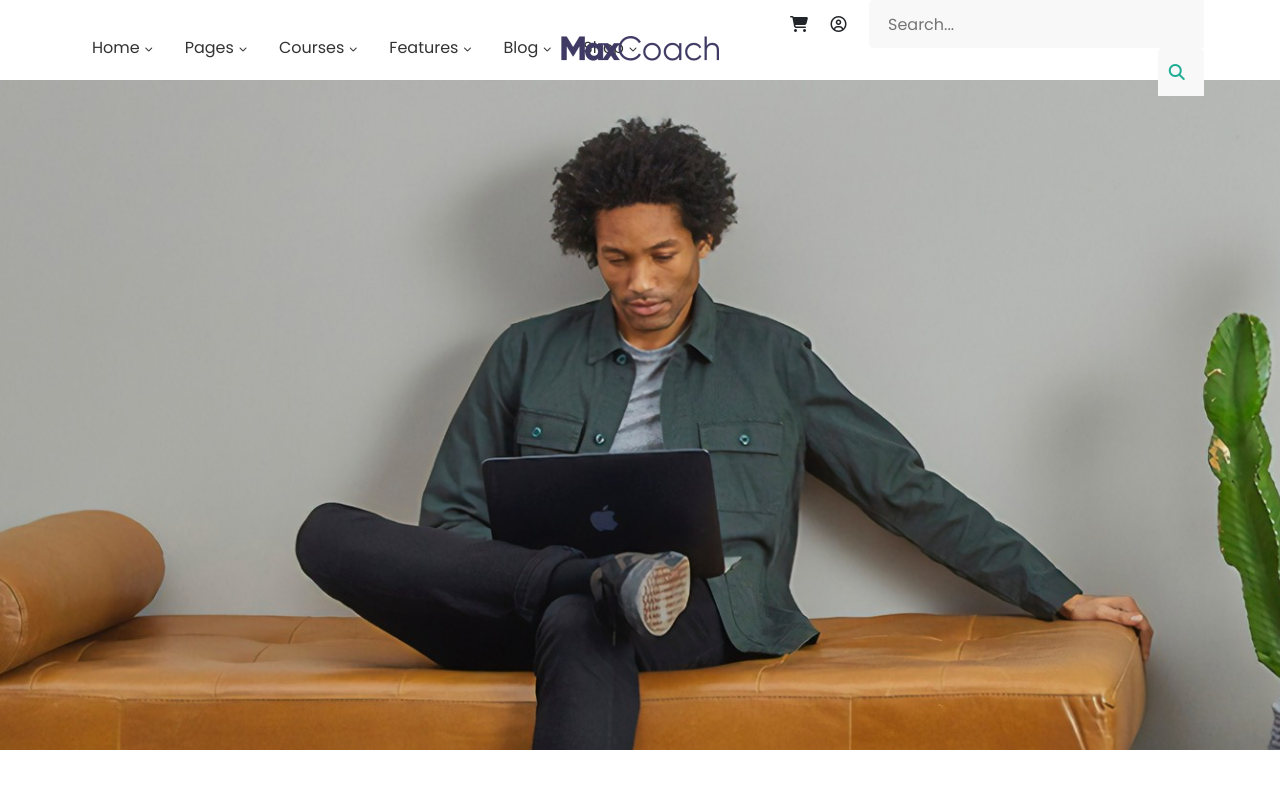
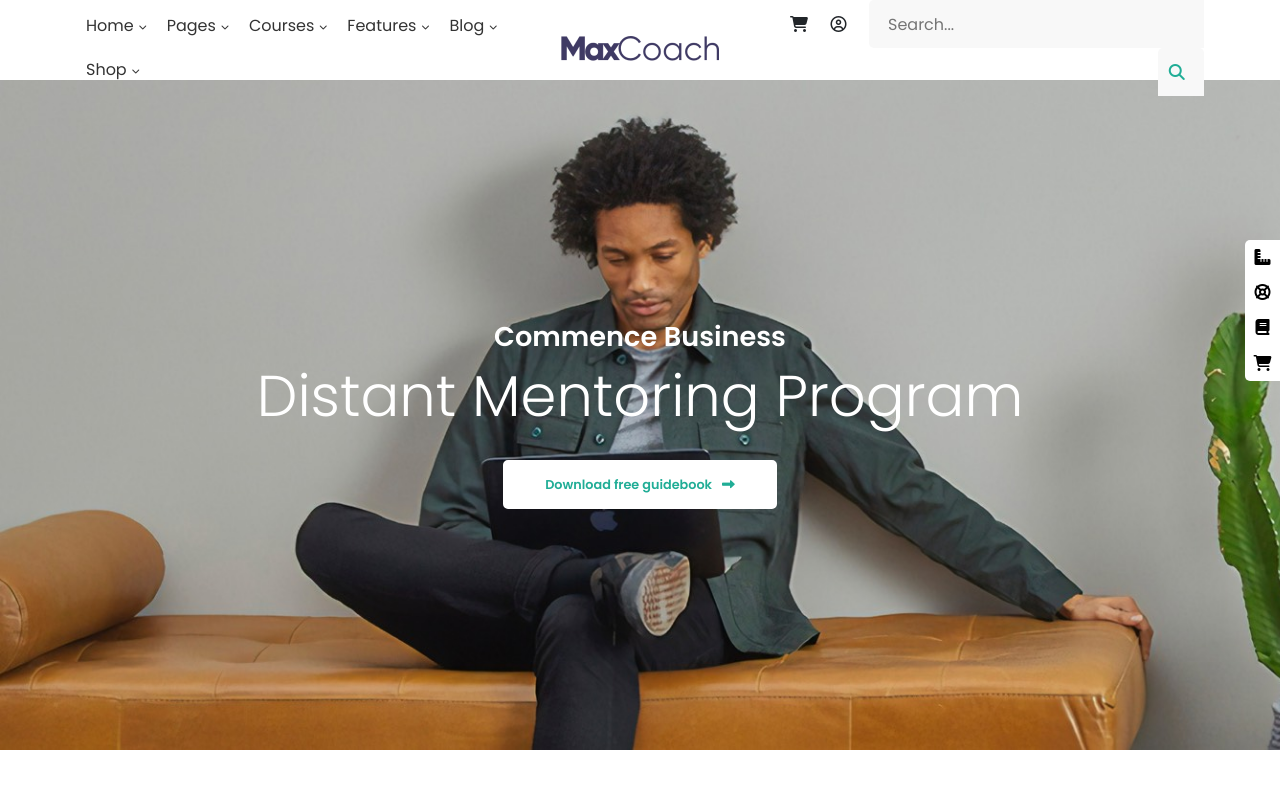
Before and after one commit to mlietti1/proj-html-vuejs, a Vue app: page / in a window 1280 px wide. Shown: the top 788 px of the page. Built offline with nearby package versions, Linux system fonts and the light colour scheme.

Commit message:
jumbotron and header actions

```diff
--- a/src/App.vue
+++ b/src/App.vue
@@ -1,19 +1,20 @@
 <script>
 
 import AppHeader from './components/AppHeader.vue';
-import AppJumbo from './components/AppJumbo.vue';
+import AppMain from './components/AppMain.vue';
 export default {
   name: 'App',
   components: {
     AppHeader,
-    AppJumbo
+    AppMain
   }
 }
 </script>
 
 <template>
   <AppHeader />
-  <AppJumbo />
+
+  <AppMain />
 </template>
 
 <style lang="scss">
--- /dev/null
+++ b/src/assets/styles/partials/_mixin.scss
@@ -0,0 +1,26 @@
+@mixin spaceBetween {
+  display: flex;
+  justify-content: space-between;
+}
+
+@mixin flexCol {
+  display: flex;
+  flex-direction: column;
+}
+
+@mixin centerFlex($type: 'both') {
+  display: flex;
+
+  @if $type =='vertical' {
+    align-items: center;
+  }
+
+  @else if $type =='horizontal' {
+    justify-content: center;
+  }
+
+  @else if $type =='both' {
+    align-items: center;
+    justify-content: center;
+  }
+}
--- a/src/components/AppHeader.vue
+++ b/src/components/AppHeader.vue
@@ -13,10 +13,18 @@ export default {
 <template>
   <header>
     <div class="mc-container row align-items-center d-flex">
-      <nav class="col-5 me-auto">
-        <ul class="nav flex-nowrap">
-          <li v-for="(link, index) in links" :key="index" class="nav-item">
-            <a class="nav-link" aria-current="page" href="#">{{link.text}}</a>
+      <nav class="col-5">
+        <ul class="nav">
+          <li @mouseleave="link.active = false" @click="link.active = true" v-for="(link, index) in links" :key="index" class="nav-item position-relative">
+            <a class="nav-link" :class="{'active-link': link.active}" aria-current="page" href="#">{{link.text}}</a>
+            <div v-show="link.active" class="toggle-menu position-absolute">
+              <ul class="p-0">
+                <li>Action</li>
+                <li>Action</li>
+                <li>Action</li>
+                <li>Action</li>
+              </ul>
+            </div>
           </li>
         </ul>
       </nav>
@@ -47,6 +55,7 @@ header {
           a{
             color: $primary-font-color;
             white-space: nowrap;
+            padding: 10px;
             &::after{
               font-family: "Font Awesome 5 Free";
               content: '\f078';
@@ -60,6 +69,28 @@ header {
               font-size: 0.5rem;
               vertical-align: middle;
               line-height: 1rem;
+            }
+            &:hover{
+              color: $green;
+            }
+          }
+          a.active-link {
+            color: $green;
+          }
+          .toggle-menu {
+            right: 0;
+            ul{
+              list-style: none;
+              background-color: white;
+              border: 2px solid lightgray;
+              border-radius: 5px;
+              li{
+                padding: 6px 12px;
+                cursor: pointer;
+                &:hover{
+                  background-color: lightgray;
+                }
+              }
             }
           }
         }
--- a/src/components/AppJumbo.vue
+++ b/src/components/AppJumbo.vue
@@ -5,17 +5,113 @@
 </script>
 
 <template>
-  <div class="jumbotron">
-
+  <div class="jumbotron d-flex ">
+    <div>
+      <h3>Commence Business</h3>
+      <h1>Distant Mentoring Program</h1>
+      <a class="button" href="#">Download free guidebook<i class="fa-solid fa-right-long"></i></a>
+    </div>
+    <div class="fixed-menu">
+      <nav>
+        <ul class="d-flex">
+          <li>
+            <a href="#"><i class="fa-solid fa-ruler-combined"></i></a>
+          </li>
+          <li>
+            <a href="#"><i class="fa-solid fa-life-ring"></i></a>
+          </li>
+          <li>
+            <a href="#"><i class="fa-solid fa-book"></i></a>
+          </li>
+          <li>
+            <a href="#"><i class="fa-solid fa-cart-shopping"></i></a>
+          </li>
+        </ul>
+      </nav>
+    </div>
   </div>
 </template>
 
 <style lang="scss" scoped>
 @use '../assets/styles/partials/vars' as *;
+@use '../assets/styles/partials/mixin'as *;
 .jumbotron{
+  @include centerFlex('both');
+  text-align: center;
   height: 670px;
   background-image: url('../assets/images/home-3-hero-bg.jpg');
   background-size: cover;
+  color: white;
+  h3{
+    font-size: 1.7rem;
+    font-weight: 600;
+  }
+  h1{
+    font-size: 3.6rem;
+    font-weight: 300;
+  }
+  a.button {
+    text-decoration: none;
+    color: $green;
+    background-color: white;
+    padding: 0.8rem 2.5rem;
+    border: 2px solid white;
+    font-size: 0.8rem;
+    font-weight: 600;
+    margin-top: 1.3rem;
+    display: inline-block;
+    border-radius: 5px;
+    cursor: pointer;
+    &:hover {
+      color: white;
+      background-color: $green;
+      border-color: $green;
+    }
+    &:active {
+      border-left: 2px solid darken($green, $amount: 20%);
+      border-top: 2px solid darken($green, $amount: 20%);
+      border-bottom: 2px solid lighten($green, $amount: 20%);
+      border-right: 2px solid lighten($green, $amount: 20%);
+    }
+    i{
+      margin-left: 10px;
+    }
+  }
+  .fixed-menu {
+    position: fixed;
+    top: 30vh;
+    right: 0;
+    nav {
+      ul{
+        @include flexCol;
+        list-style: none;
+        li{
+          a{
+            background-color: white;
+            color: black;
+            display: inline-block;
+            line-height: 2.2rem;
+            width: 2.2rem;
+            height: 2.2rem;
+            text-align: center;
+            &:hover {
+              color: white;
+              background-color: black;
+            }
+            &:active{
+              filter: invert(1);
+            }
+          }
+          &:first-child a {
+            border-top-left-radius: 5px;
+          }
+          &:last-child a{
+            border-bottom-left-radius: 5px;
+          }
+        }
+      }
+    }
+  }
 }
 
 </style>
--- /dev/null
+++ b/src/components/AppMain.vue
@@ -0,0 +1,22 @@
+<script>
+
+import AppJumbo from './AppJumbo.vue';
+export default {
+  name: 'AppMain',
+  components:{
+    AppJumbo
+  }
+}
+</script>
+
+<template>
+  <AppJumbo />
+</template>
+
+<style lang="scss" scoped>
+@use '../assets/styles/partials/mixin' as *;
+@use '../assets/styles/partials/vars' as *;
+
+
+
+</style>
```
Also changed, not shown: src/components/MainContent.vue (added, +16 -0 lines).
